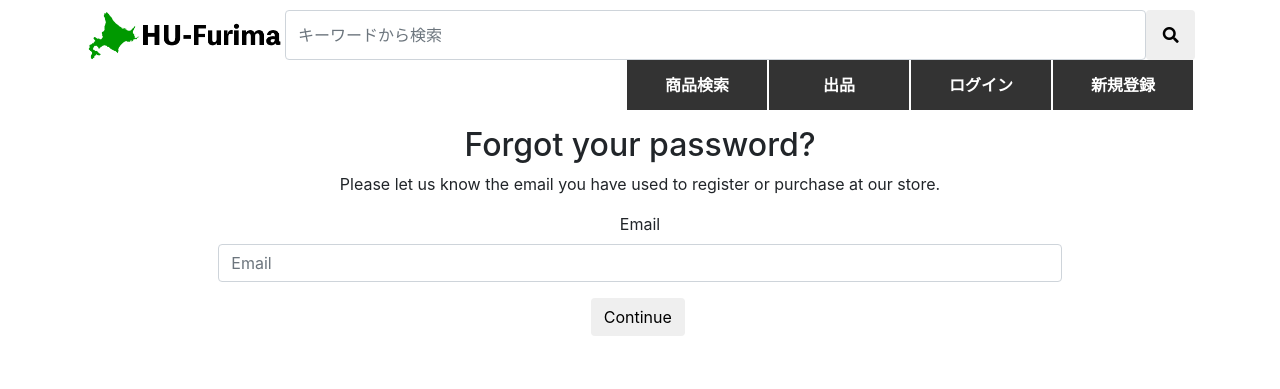
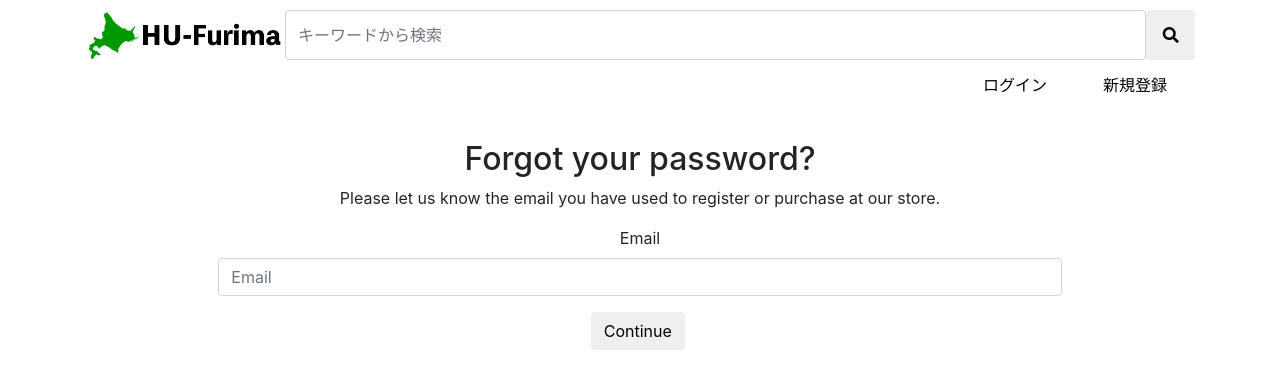
Before and after one commit to rei70224/hokudai_furima, a Django app: page /account/password/reset/ in a window 1280 px wide. Shown: the top 389 px of the page. Run offline with Django 3.2, Linux system fonts and the light colour scheme; parts of the project's set-up code (start-up, migrations or seed data) failed here and were passed over; some libraries are stand-ins or nearby versions.

Commit message:
add: ヘッダとmain部分の間隔を全ページ広くした

```diff
--- /dev/null
+++ b/hokudai_furima/static/css/base.css
@@ -0,0 +1,3 @@
+main {
+  padding-top: 30px;
+}
--- a/hokudai_furima/static/css/header.css
+++ b/hokudai_furima/static/css/header.css
@@ -32,27 +32,29 @@ input .search {
 
 /* ナビゲーションバー */
 #navbar {
+}
+
+.nav-left {
+  /* 未実装 */
+}
+
+.nav-right {
   float: right;
 }
 
 #navbar ul{
-  overflow: hidden;
   list-style: none;
 }
 
 #navbar li {
-  width: 140px;
+  width: 120px;
   text-align: center;
-  background-color: #333;
   float: left;
   height: 50px;
   line-height: 50px;
-  margin-right: 2px;
 }
 
 #navbar li a {
   text-decoration: none;
-  color: #fff;
-  font-weight: bold;
-  padding: 20px;
+  color: #000;
 }
--- a/templates/base.html
+++ b/templates/base.html
@@ -9,6 +9,7 @@
     <link rel="stylesheet" href="{% static 'css/header.css' %}">
     <link rel="stylesheet" href="{% static 'css/logo.css' %}">
     <link rel="stylesheet" href="{% static 'css/main.css' %}">
+    <link rel="stylesheet" href="{% static 'css/base.css' %}">
     <link rel="stylesheet" href="https://use.fontawesome.com/releases/v5.1.0/css/all.css" integrity="sha384-lKuwvrZot6UHsBSfcMvOkWwlCMgc0TaWr+30HWe3a4ltaBwTZhyTEggF5tJv8tbt" crossorigin="anonymous">
     <link href="{% static "css/bootstrap/bootstrap.min.css" %}" rel="stylesheet">
     <script src="{% static "js/bootstrap/bootstrap.min.js" %}"></script>
--- a/templates/header.html
+++ b/templates/header.html
@@ -15,19 +15,26 @@
         </form>
       </div>
     <nav id="navbar">
+      <div class="nav-right">
         <ul>
+          {% if request.user.is_authenticated %}
             <li>
-          <a href="{% url "search:search_product" %}">商品検索</a>
+              <a href="{% url "account:notification" %}">
+                <i class="fa fa-exclamation-circle" aria-hidden="true"></i>
+                <span>お知らせ</span>
+              </a>
             </li>
             <li>
-          <a href="{% url "product:create_product" %}">出品</a>
-        </li>
-        {% if request.user.is_authenticated %}
-          <li>
-            <a href="{% url "account:mypage" %}">マイページ</a>
+              <a href="{% url "todo_list:show_todo_list" %}">
+                <i class="fa fa-check" aria-hidden="true"></i>
+                <span>TODO</span>
+              </a>
             </li>
             <li>
-            <a href="{% url "account:logout" %}">ログアウト</a>
+              <a href="{% url "account:mypage" %}">
+                <i class="fa fa-user" aria-hidden="true"></i>
+                <span>マイページ</span>
+              </a>
             </li>
           {% else %}
             <li>
@@ -38,6 +45,7 @@
             </li>
           {% endif %}
         </ul>
+      </div>
     </nav>
   </div>
 </div>
```
Lines whose indentation alone changed are shown as unchanged.
